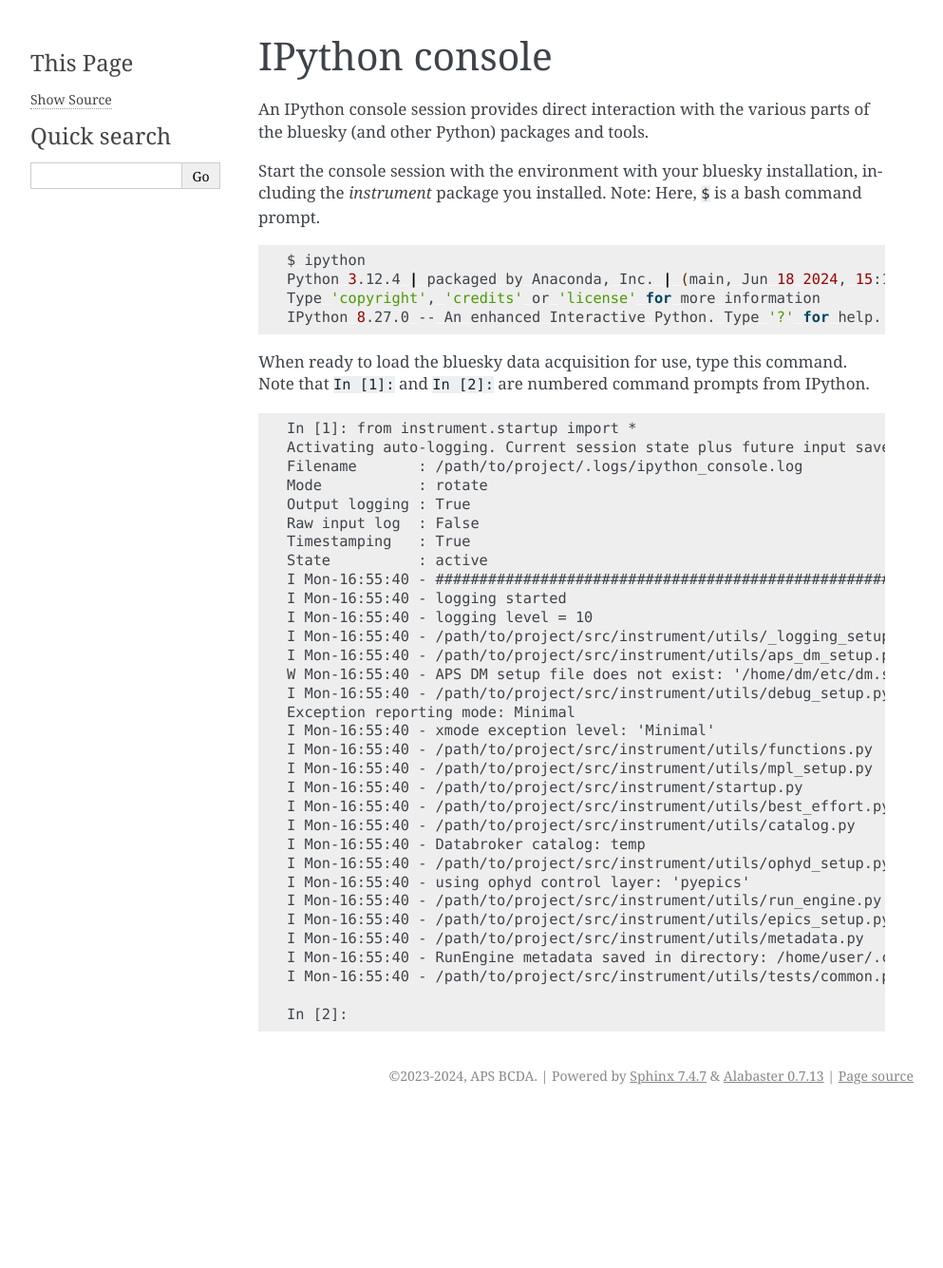
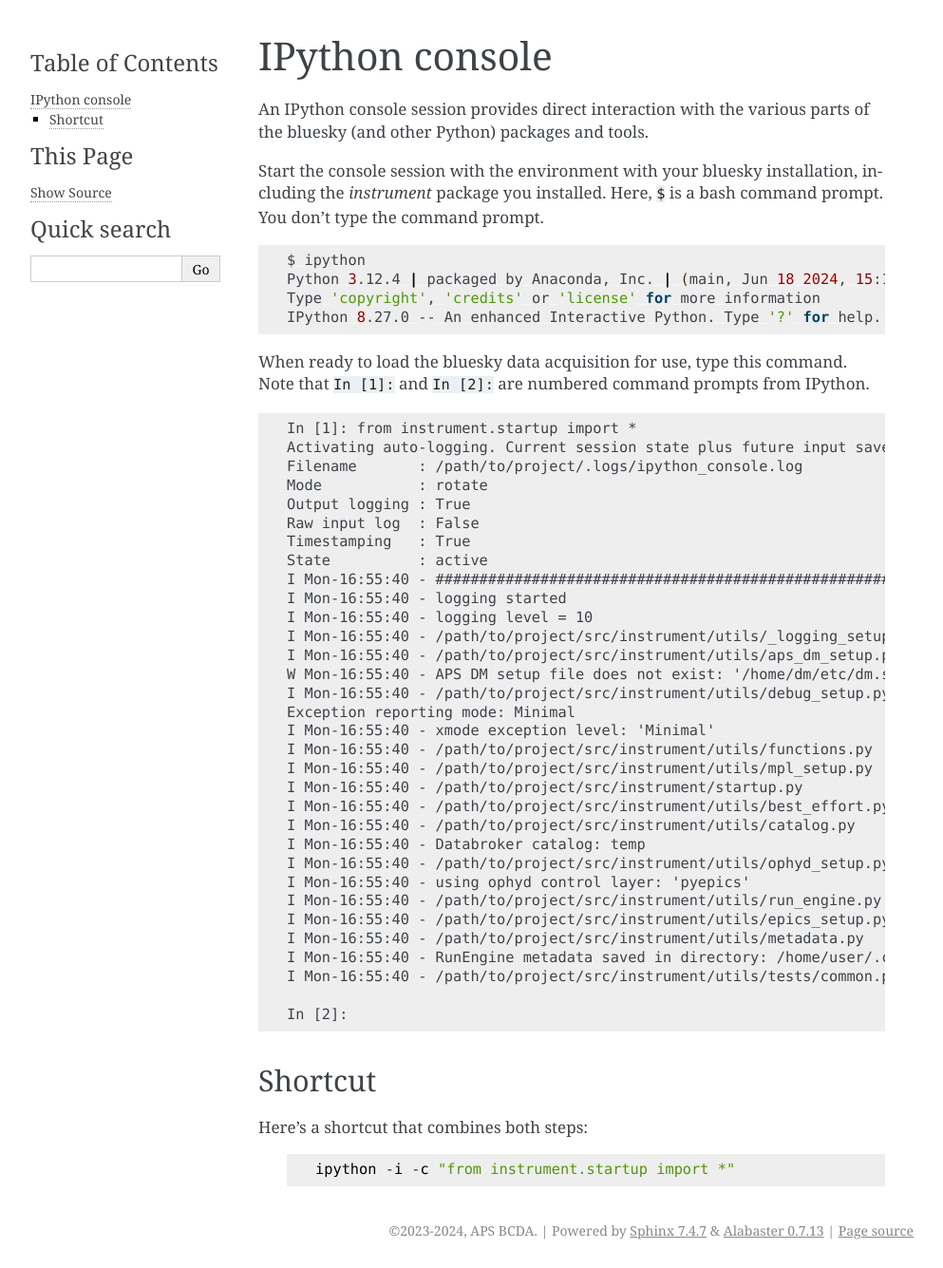
Before and after one commit to prjemian/model_instrument, a Sphinx documentation site: the page built from docs/source/console.rst, in a window 1280 px wide. Shown: the whole page at 95% size, without its empty margins (148-1141 px from the left). Built offline with Sphinx 7.4.7, drawn with Linux system fonts in a browser that asks for light colours; the version number could not be read and is left out; before the commit the page ends 1172 px from its top, so only the background shows below that.

Commit message:
DOC apply ipython tip

```diff
--- a/docs/source/console.rst
+++ b/docs/source/console.rst
@@ -5,8 +5,8 @@ An IPython console session provides direct interaction with the
 various parts of the bluesky (and other Python) packages and tools.
 
 Start the console session with the environment with your bluesky installation,
-including the `instrument` package you installed.  Note: Here, ``$`` is a bash
-command prompt.
+including the `instrument` package you installed.  Here, ``$`` is a bash
+command prompt.  You don't type the command prompt.
 
 .. code-block:: bash
 
@@ -52,3 +52,12 @@ Note that ``In [1]:`` and ``In [2]:`` are numbered command prompts from IPython.
     I Mon-16:55:40 - /path/to/project/src/instrument/utils/tests/common.py
 
     In [2]:
+
+Shortcut
+--------
+
+Here's a shortcut that combines both steps:
+
+    .. code-block::
+
+        ipython -i -c "from instrument.startup import *"
```
